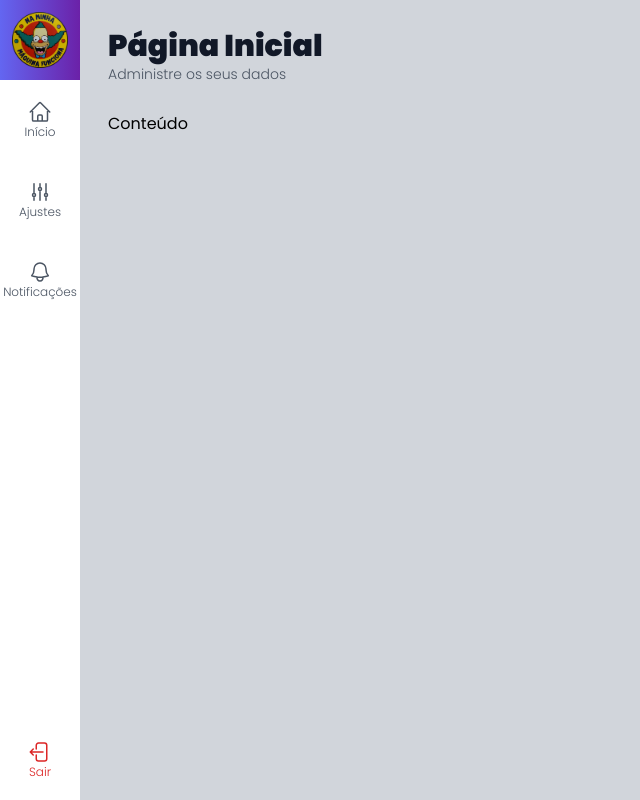
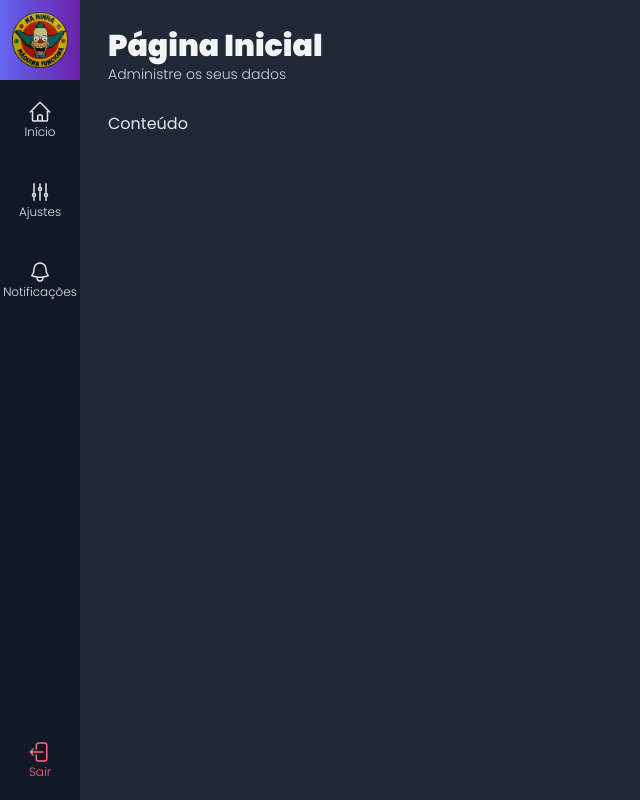
Before and after one commit to luciocarvalho10/curso-next, a Next.js app in the folder template-admin/: page / in a window 1280 px wide. Shown: the whole page, without its empty margins (0-640 px from the left). Built offline with nearby package versions, Linux system fonts and the light colour scheme.

Commit message:
Aplicando modo dark

```diff
--- a/template-admin/src/components/template/Conteudo.tsx
+++ b/template-admin/src/components/template/Conteudo.tsx
@@ -1,11 +1,13 @@
 interface IConteudoProps {
-    children?: any
+	children?: any
 }
 
 export default function Conteudo(props: IConteudoProps) {
 	return (
-		<div className={`
+		<div
+			className={`
             flex flex-col mt-7
+            dark:text-gray-200
         `}>
 			{props.children}
 		</div>
--- a/template-admin/src/components/template/Layout.tsx
+++ b/template-admin/src/components/template/Layout.tsx
@@ -12,6 +12,7 @@ export default function Layout(props: ILayoutProps) {
 	return (
 		<div
 			className={`
+            dark
             flex h-screen w-screen
         `}>
 			<MenuLateral />
--- a/template-admin/src/components/template/MenuItem.tsx
+++ b/template-admin/src/components/template/MenuItem.tsx
@@ -1,9 +1,9 @@
 import Link from 'next/link'
 
 interface IMenuItemProps {
-    className?: string
+	className?: string
 	icone: any
-    onClick?: (event: any) => void
+	onClick?: (event: any) => void
 	texto: string
 	url?: string
 }
@@ -13,23 +13,19 @@ export default function MenuItem(props: IMenuItemProps) {
 		<li
 			onClick={props.onClick}
 			className={`
-            hover:bg-gray-200
+            hover:bg-gray-300
+            dark:hover:bg-gray-800
             cursor-pointer
         `}>
 			<Link
 				href={props.url ? props.url : '#'}
 				className={`
                     flex flex-col justify-center items-center
-                    h-20 w-20 text-gray-600
+                    h-20 w-20 dark:text-gray-200
                     ${props.className}
             `}>
 				{props.icone}
-				<span
-					className={`
-                        text-xs font-light
-                    `}>
-					{props.texto}
-				</span>
+				<span className={`text-xs font-light`}>{props.texto}</span>
 			</Link>
 		</li>
 	)
--- a/template-admin/src/components/template/MenuLateral.tsx
+++ b/template-admin/src/components/template/MenuLateral.tsx
@@ -1,10 +1,20 @@
 import MenuItem from '@/components/template/MenuItem'
-import { IconeAjuste, IconeCasa, IconeSair, IconeSino } from '@/components/icons'
+import {
+	IconeAjuste,
+	IconeCasa,
+	IconeSair,
+	IconeSino,
+} from '@/components/icons'
 import Logo from '@/components/template/Logo'
 
 export default function MenuLateral() {
-    return (
-		<aside className='flex flex-col'>
+	return (
+		<aside
+			className={`
+            flex flex-col
+            bg-gray-200 text-gray-700
+            dark:bg-gray-900
+        `}>
 			<div
 				className={`
                 flex flex-col items-center justify-center
@@ -13,7 +23,7 @@ export default function MenuLateral() {
             `}>
 				<Logo />
 			</div>
-			<ul className="flex-grow">
+			<ul className='flex-grow'>
 				<MenuItem
 					url='/'
 					texto='Início'
@@ -30,17 +40,18 @@ export default function MenuLateral() {
 					icone={IconeSino}
 				/>
 			</ul>
-            <ul>
+			<ul>
 				<MenuItem
 					onClick={() => console.log('Sair')}
 					texto='Sair'
 					icone={IconeSair}
-                    className={`
-                        text-red-600
-                        hover:bg-red-400 hover:text-white
+					className={`
+                        text-red-600 dark:text-red-400
+                        hover:text-white dark:hover:text-white
+                        hover:bg-red-400
                     `}
 				/>
-            </ul>
+			</ul>
 		</aside>
 	)
 }
--- a/template-admin/src/components/template/Titulo.tsx
+++ b/template-admin/src/components/template/Titulo.tsx
@@ -6,14 +6,17 @@ interface ITituloProps {
 export default function Titulo(props: ITituloProps) {
 	return (
 		<div>
-            <h1 className={`
+			<h1
+				className={`
                 font-black text-3xl
-                text-gray-900
+                text-gray-900 dark:text-gray-100
             `}>
 				{props.titulo}
 			</h1>
-            <h2 className={`
-                font-light text-sm text-gray-600
+			<h2
+				className={`
+                font-light text-sm
+                dark:text-gray-300
             `}>
 				{props.subtitulo}
 			</h2>
```
Lines whose indentation alone changed are shown as unchanged.
